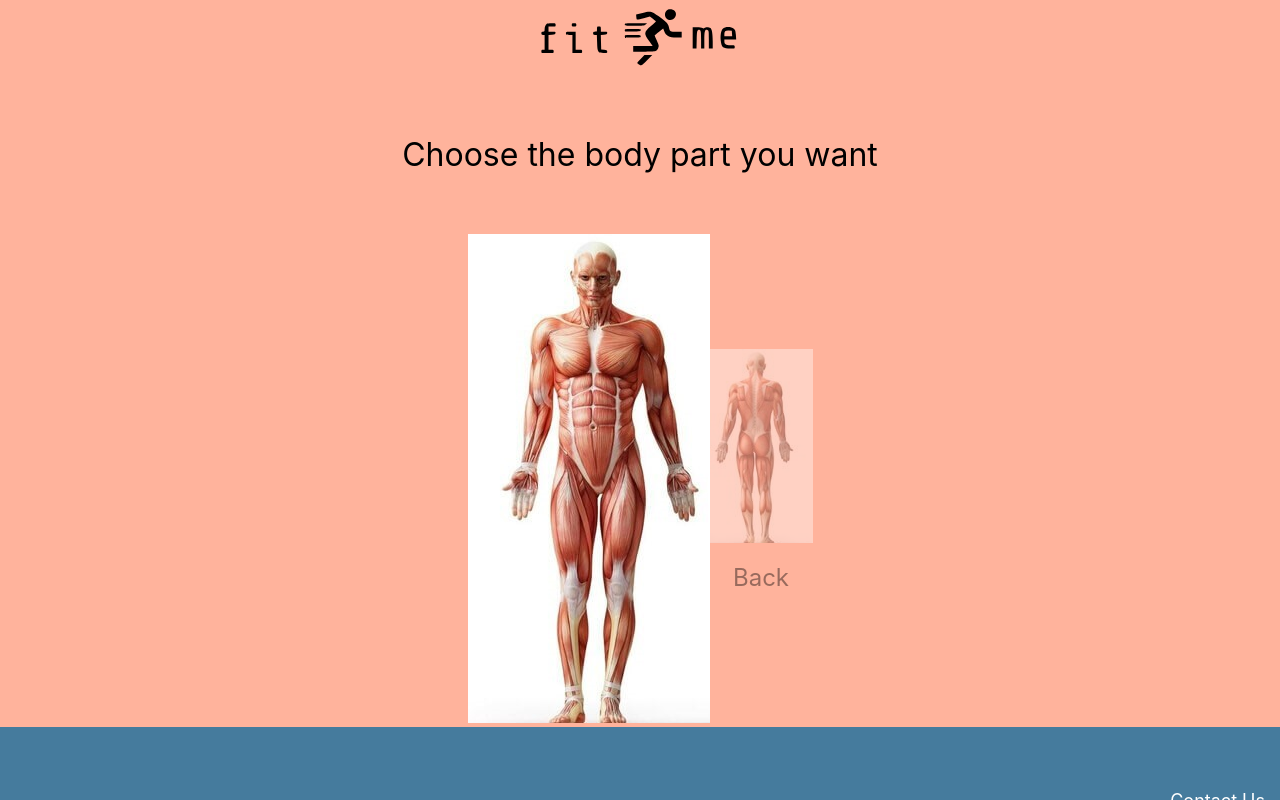
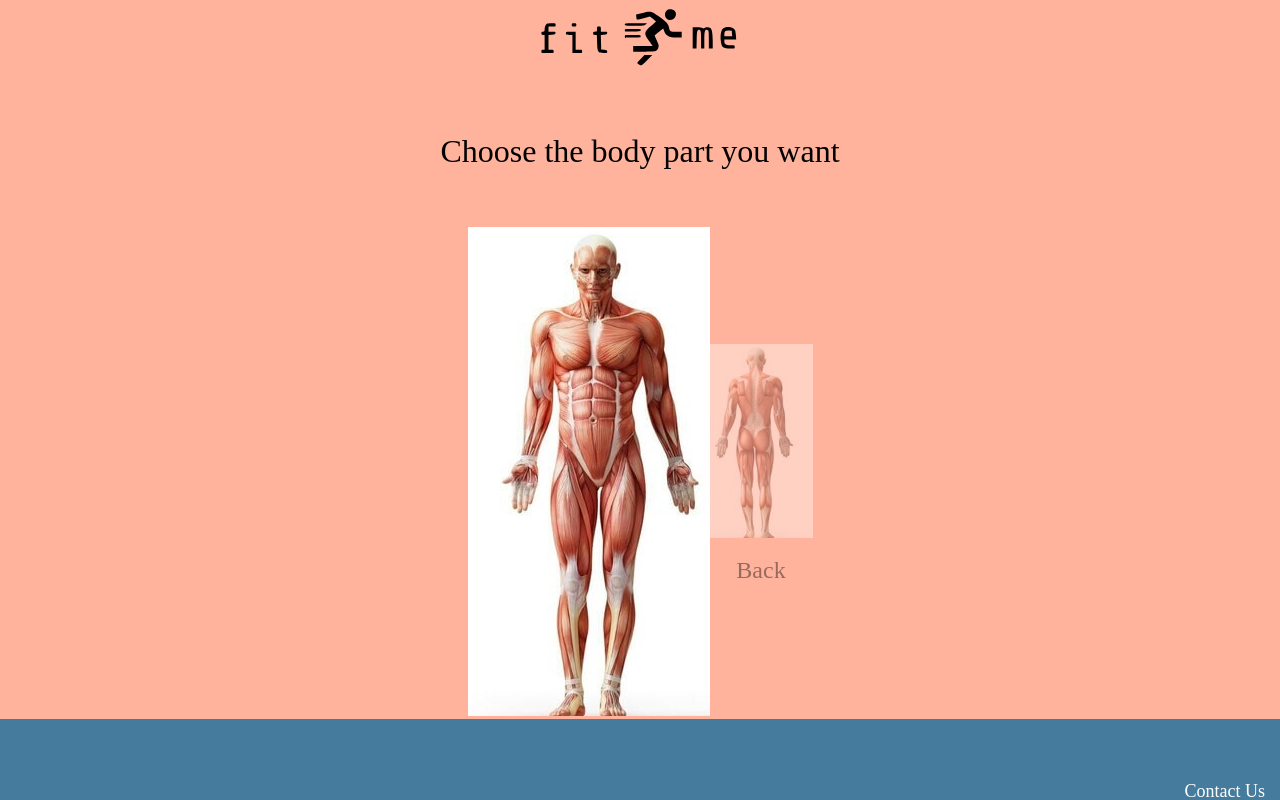
Before and after one commit to Project2-fit-me/fit-me, a React (Create React App) app: page /body-part in a window 1280 px wide. Built offline with nearby package versions, Linux system fonts and the light colour scheme.

Commit message:
reset.css imported in bodypart.js

```diff
--- a/src/Components/BodyPart.js
+++ b/src/Components/BodyPart.js
@@ -1,4 +1,5 @@
 import React, { Component } from "react";
+import '../reset.css';
 import './BodyPart.css';
 
 import BBicon from './Images/BodyPart-pics/Body-Back-icon.jpg';
--- /dev/null
+++ b/src/reset.css
@@ -0,0 +1,60 @@
+/* http://meyerweb.com/eric/tools/css/reset/
+   v2.0 | 20110126
+   License: none (public domain)
+*/
+
+/* This file is used to reset all of the default styles of each element in css */
+
+/* This makes it necessary to attribute font-size to
+ different headings h1-h6 to see differences between them,
+ e.g. by using 'em' units */
+
+ html, body, div, span, applet, object, iframe,
+ h1, h2, h3, h4, h5, h6, p, blockquote, pre,
+ a, abbr, acronym, address, big, cite, code,
+ del, dfn, em, img, ins, kbd, q, s, samp,
+ small, strike, strong, sub, sup, tt, var,
+ b, u, i, center,
+ dl, dt, dd, ol, ul, li,
+ fieldset, form, label, legend,
+ table, caption, tbody, tfoot, thead, tr, th, td,
+ article, aside, canvas, details, embed,
+ figure, figcaption, footer, header, hgroup,
+ menu, nav, output, ruby, section, summary,
+ time, mark, audio, video {
+     margin: 0;
+     padding: 0;
+     border: 0;
+     font-size: 100%;
+     font: inherit;
+     vertical-align: baseline;
+ }
+
+ /* HTML5 display-role reset for older browsers */
+ article, aside, details, figcaption, figure,
+ footer, header, hgroup, menu, nav, section {
+     display: block;
+ }
+
+ body {
+     line-height: 1;
+ }
+
+ ol, ul {
+     list-style: none;
+ }
+
+ blockquote, q {
+     quotes: none;
+ }
+
+ blockquote:before, blockquote:after,
+ q:before, q:after {
+     content: '';
+     content: none;
+ }
+
+ table {
+     border-collapse: collapse;
+     border-spacing: 0;
+ }
```
